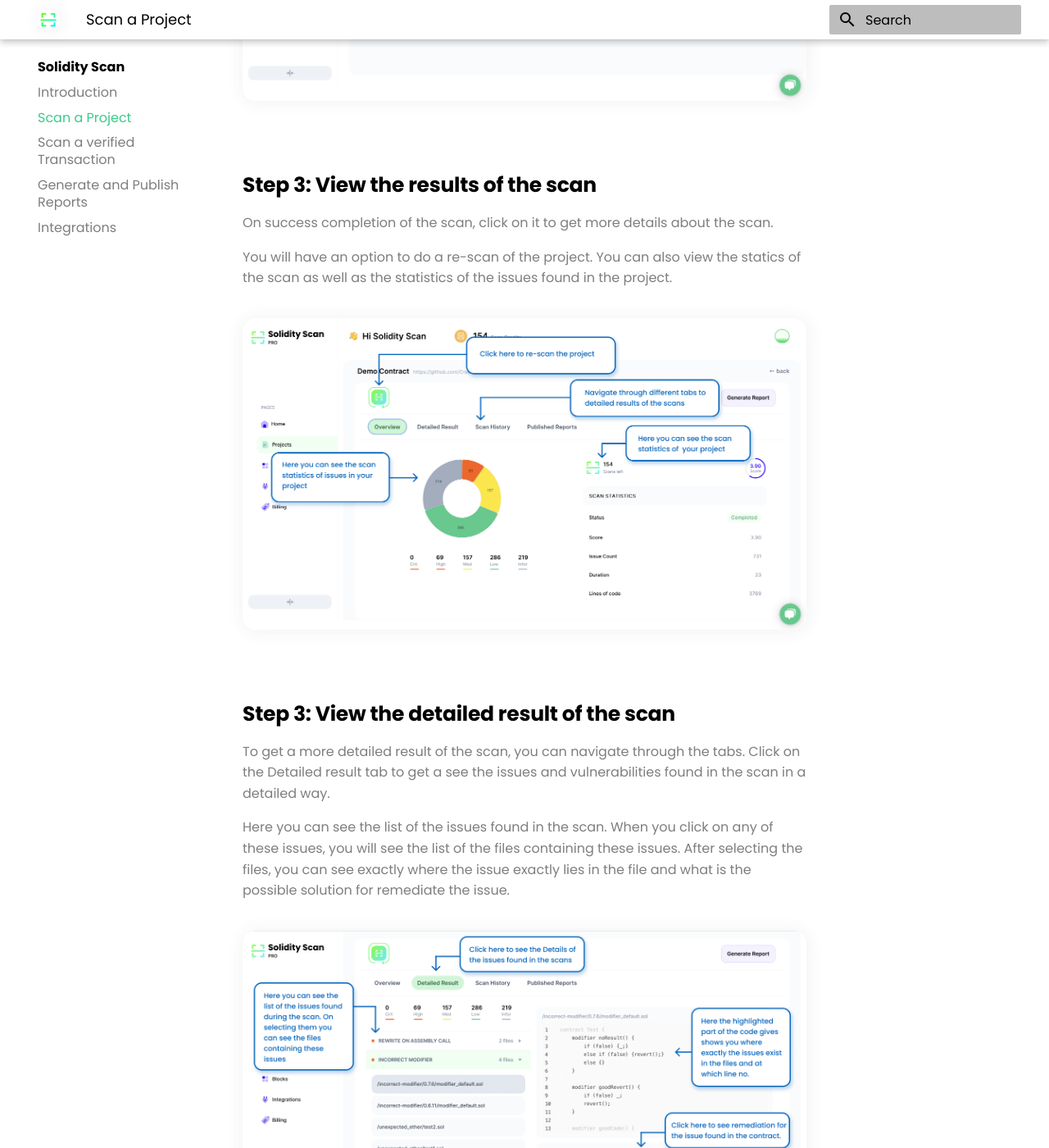
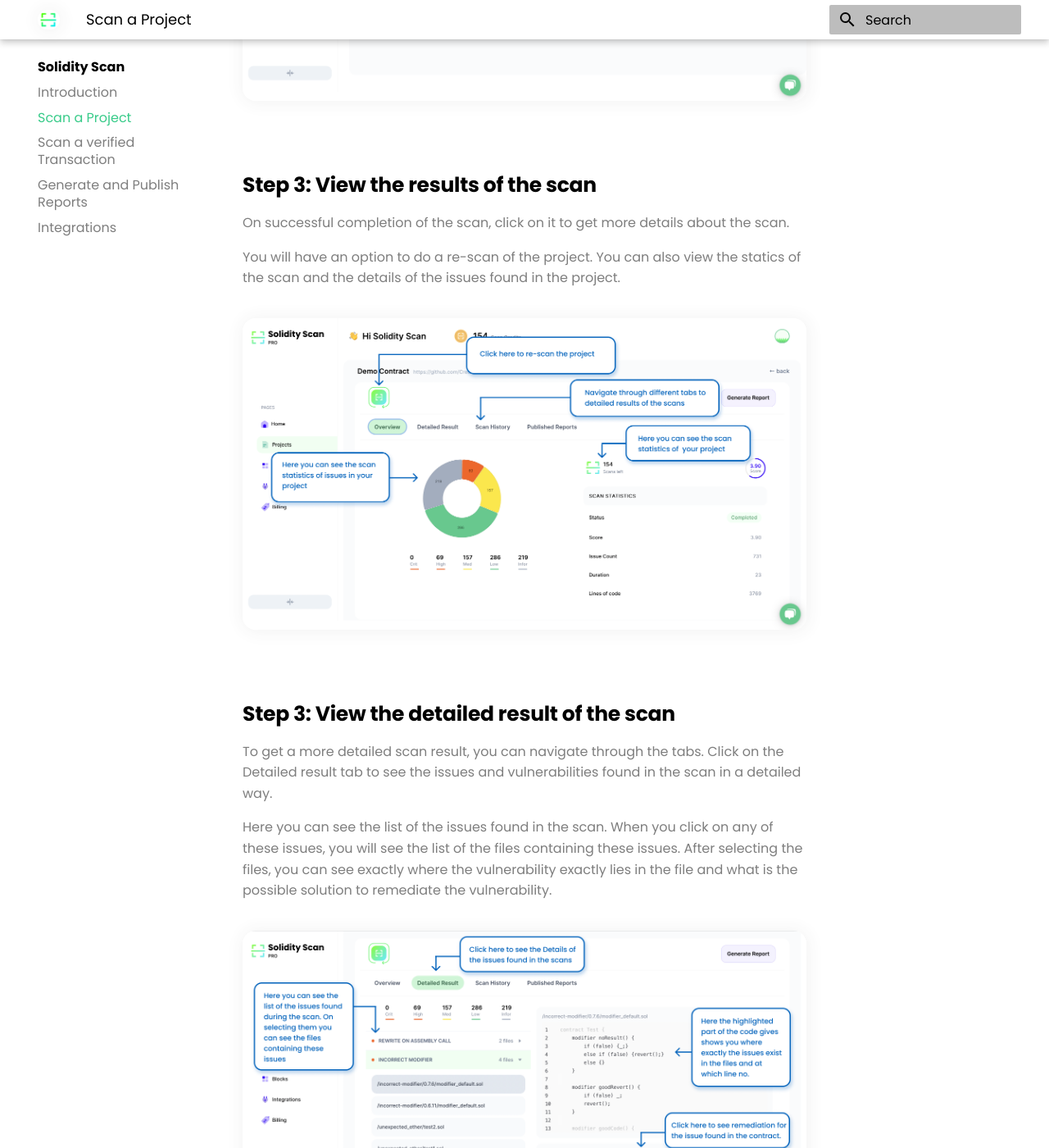
Before and after one commit to Credshields/solidity-scanner-docs, an MkDocs documentation site: the page built from documentation/project.md, in a window 1280 px wide and 1400 px high, scrolled down 1383 px. Shown: the whole window at 82% size. Built offline with MkDocs 1.6.1 and Material for MkDocs 9.7.7, drawn with Linux system fonts in a browser that asks for light colours; some of the changed text lies outside the part shown.

Commit message:
Update project.md

```diff
--- a/documentation/project.md
+++ b/documentation/project.md
@@ -1,14 +1,14 @@
 # Scanning a Project using Solidity Scan
 
-Let's go through the process of scanning a project/repository using Solidity Scan. We've tried to make this process as simple and automated as it could be.
+Let's go through the process of scanning a project/repository using Solidity Scan. We've tried to make this process as simple and automated as possible.
 
 # Step 1: Create an account on Solidity Scan
 
-First, let's create an account on Solidity Scan. To, create a new account Let's head on to: [solidityscan.com](https://solidityscan.com/signup). If you have already created an account, you can skip this step.
+First, let's create an account on Solidity Scan. If you have already created an account, you can skip this step. To create a new account, Let's head on to: [solidityscan.com](https://solidityscan.com/signup).
 
 # Step 2: Enter the project you need to Scan
 
-Once the account is created, Enter the name of the projects and the repository link for the project. Also select if the repository is public or private. Click on the button to start the scan.
+Once the account is created, enter the project's name and the repository link for the project. Also, select if the repository is public or private. Click on the button to start the scan.
 
 ![Scan the Project](./assets/images/Project Scan 1.png)
 
@@ -18,17 +18,17 @@
 
 # Step 3: View the results of the scan
 
-On success completion of the scan, click on it to get more details about the scan.
+On successful completion of the scan, click on it to get more details about the scan.
 
-You will have an option to do a re-scan of the project. You can also view the statics of the scan as well as the statistics of the issues found in the project.
+You will have an option to do a re-scan of the project. You can also view the statics of the scan and the details of the issues found in the project.
 
 ![Scan Results](./assets/images/Project Scan 2.png)
 
 # Step 3: View the detailed result of the scan
 
-To get a more detailed result of the scan, you can navigate through the tabs. Click on the Detailed result tab to get a see the issues and vulnerabilities found in the scan in a detailed way.
+To get a more detailed scan result, you can navigate through the tabs. Click on the Detailed result tab to see the issues and vulnerabilities found in the scan in a detailed way.
 
-Here you can see the list of the issues found in the scan. When you click on any of these issues, you will see the list of the files containing these issues. After selecting the files, you can see exactly where the issue exactly lies in the file and what is the possible solution for remediate the issue.
+Here you can see the list of the issues found in the scan. When you click on any of these issues, you will see the list of the files containing these issues. After selecting the files, you can see exactly where the vulnerability exactly lies in the file and what is the possible solution to remediate the vulnerability.
 
 ![Detailed Results](./assets/images/Project Scan 3.png)
 
```
